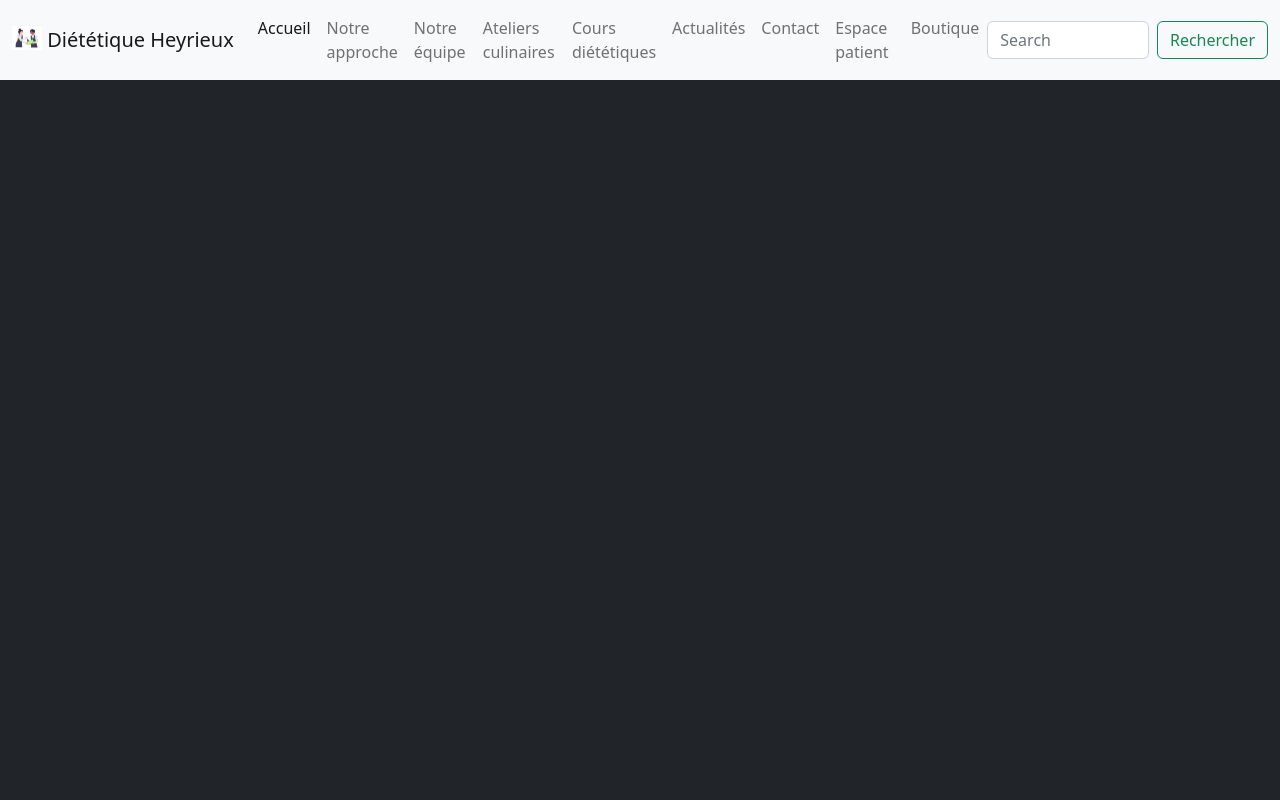
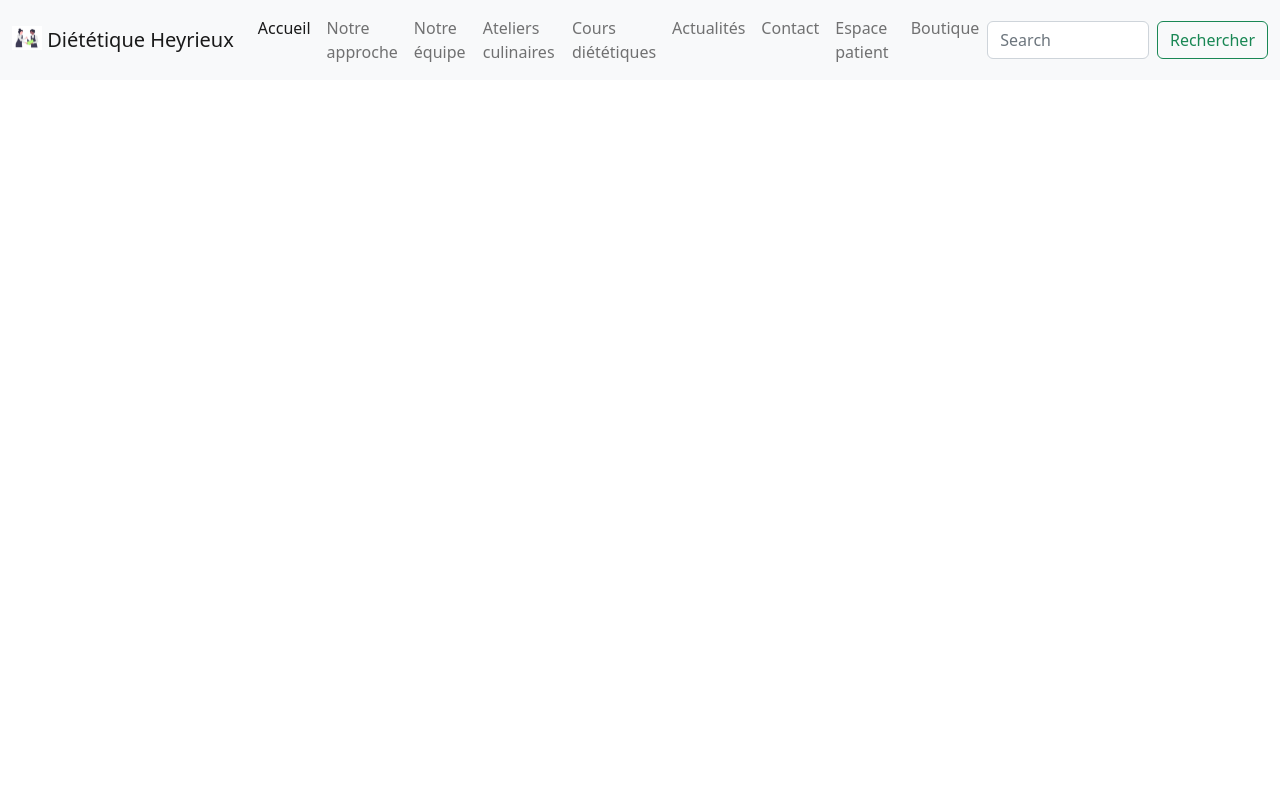
Before and after one commit to E-IckArt/projet_php, a PHP site: page /layouts/header.php in a window 1280 px wide. Run offline with PHP 8.4, Linux system fonts and the light colour scheme; some libraries are stand-ins or nearby versions.

Commit message:
Bf - Change body background color in the body opening tag

```diff
--- a/layouts/header.php
+++ b/layouts/header.php
@@ -20,7 +20,7 @@
         />
     </head>
 
-    <body class="d-flex flex-column min-vh-100 bg-dark">
+    <body class="d-flex flex-column min-vh-100">
         <header id="header" class="mb-5">
             <nav class="navbar navbar-expand-lg bg-light">
                 <div class="container-fluid">
```
